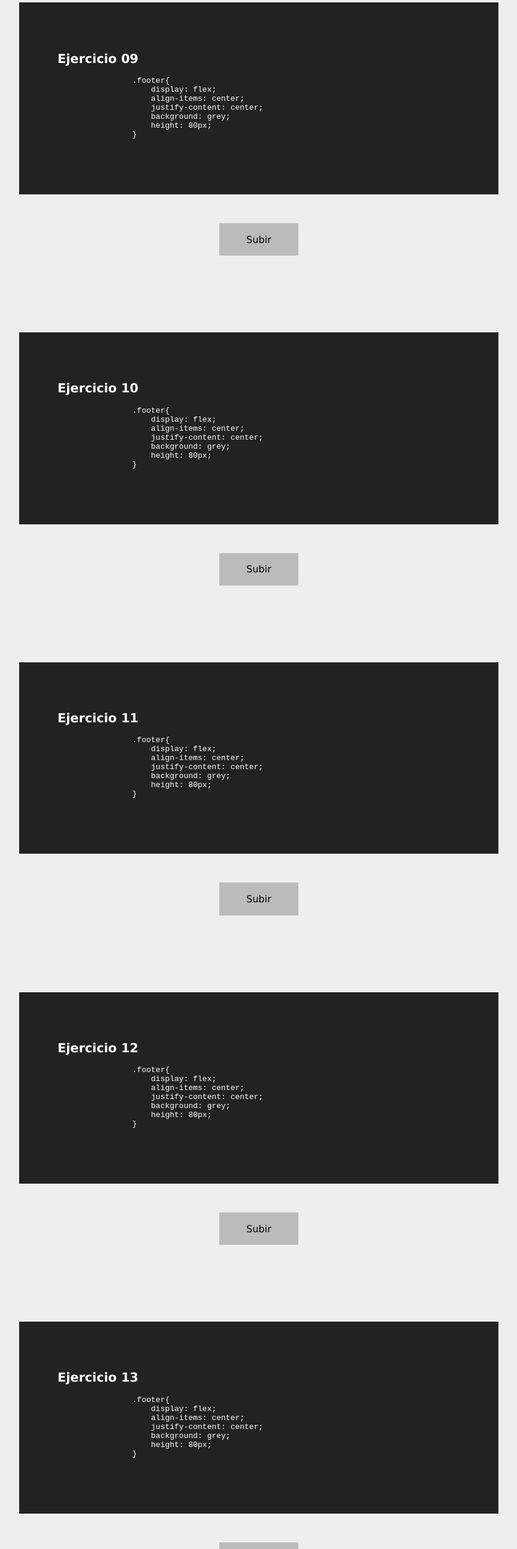
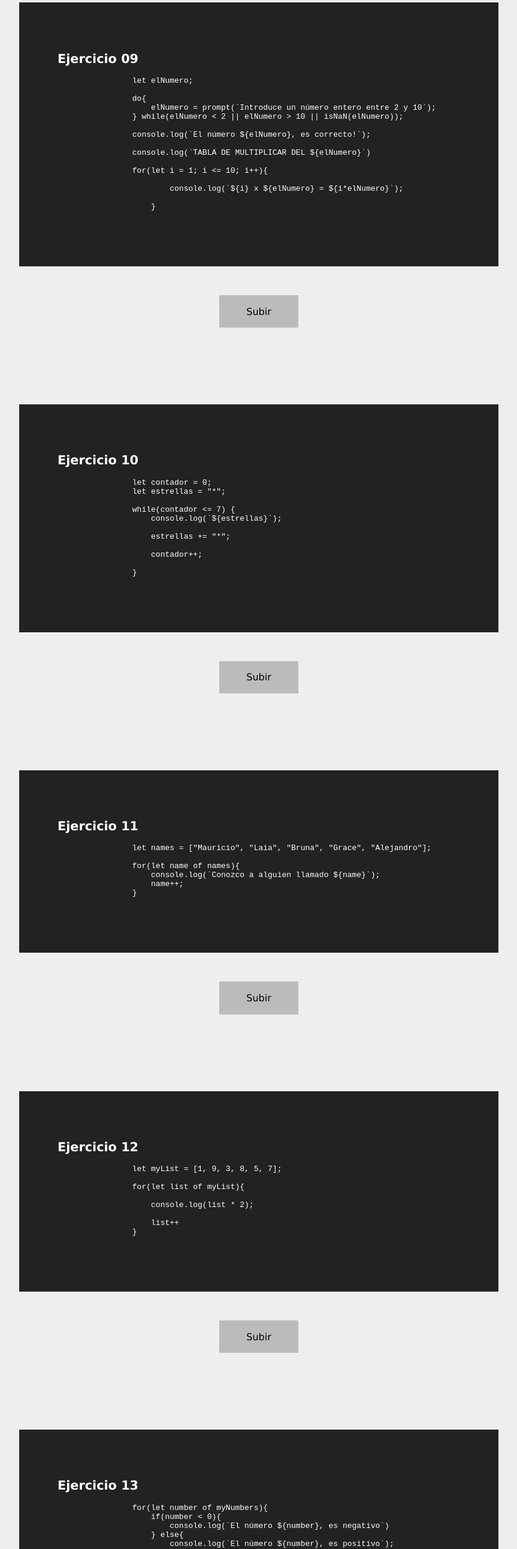
Before and after one commit to maomur/Ejercicios-Basicos-JS, a plain HTML site: page index.html in a window 1280 px wide. Shown: the part 7400-9982 px from the top of the page at 60% size, without its empty margins (208-1071 px from the left). Drawn offline with Linux system fonts and the light colour scheme.

Commit message:
Ejercicios Resueltos

```diff
--- a/index.html
+++ b/index.html
@@ -225,7 +225,7 @@
                 }
             </pre>
         </article>
-        <a class="top__button" href="#exercise-5"><p>Subir</p></a>
+        <a class="top__button" href="#exercise-05"><p>Subir</p></a>
 
 
         <article class="results__exercise" id="res-exercise-06">
@@ -276,13 +276,21 @@
         <article class="results__exercise" id="res-exercise-09">
             <h2>Ejercicio 09</h2>
             <pre>
-                .footer{
-                    display: flex;
-                    align-items: center;
-                    justify-content: center;
-                    background: grey;
-                    height: 80px;
-                }
+                let elNumero;
+
+                do{
+                    elNumero = prompt(`Introduce un número entero entre 2 y 10`);
+                } while(elNumero < 2 || elNumero > 10 || isNaN(elNumero));
+
+                console.log(`El número ${elNumero}, es correcto!`);
+
+                console.log(`TABLA DE MULTIPLICAR DEL ${elNumero}`)
+
+                for(let i = 1; i <= 10; i++){
+
+                        console.log(`${i} x ${elNumero} = ${i*elNumero}`);
+
+                    }
             </pre>
         </article>
         <a class="top__button" href="#exercise-09"><p>Subir</p></a>
@@ -290,12 +298,16 @@
         <article class="results__exercise" id="res-exercise-10">
             <h2>Ejercicio 10</h2>
             <pre>
-                .footer{
-                    display: flex;
-                    align-items: center;
-                    justify-content: center;
-                    background: grey;
-                    height: 80px;
+                let contador = 0;
+                let estrellas = "*";
+
+                while(contador <= 7) {
+                    console.log(`${estrellas}`);
+
+                    estrellas += "*";
+
+                    contador++;
+
                 }
             </pre>
         </article>
@@ -304,12 +316,11 @@
         <article class="results__exercise" id="res-exercise-11">
             <h2>Ejercicio 11</h2>
             <pre>
-                .footer{
-                    display: flex;
-                    align-items: center;
-                    justify-content: center;
-                    background: grey;
-                    height: 80px;
+                let names = ["Mauricio", "Laia", "Bruna", "Grace", "Alejandro"];
+
+                for(let name of names){
+                    console.log(`Conozco a alguien llamado ${name}`);
+                    name++;
                 }
             </pre>
         </article>
@@ -319,12 +330,13 @@
         <article class="results__exercise" id="res-exercise-12">
             <h2>Ejercicio 12</h2>
             <pre>
-                .footer{
-                    display: flex;
-                    align-items: center;
-                    justify-content: center;
-                    background: grey;
-                    height: 80px;
+                let myList = [1, 9, 3, 8, 5, 7];
+
+                for(let list of myList){
+
+                    console.log(list * 2);
+
+                    list++
                 }
             </pre>
         </article>
@@ -334,12 +346,13 @@
         <article class="results__exercise" id="res-exercise-13">
             <h2>Ejercicio 13</h2>
             <pre>
-                .footer{
-                    display: flex;
-                    align-items: center;
-                    justify-content: center;
-                    background: grey;
-                    height: 80px;
+                for(let number of myNumbers){
+                    if(number < 0){
+                        console.log(`El número ${number}, es negativo`)
+                    } else{
+                        console.log(`El número ${number}, es positivo`);
+
+                    }
                 }
             </pre>
         </article>
@@ -349,13 +362,39 @@
         <article class="results__exercise" id="res-exercise-14">
             <h2>Ejercicio 14</h2>
             <pre>
-                .footer{
-                    display: flex;
-                    align-items: center;
-                    justify-content: center;
-                    background: grey;
-                    height: 80px;
+                let userNumber = Number(prompt(`Adivina un número secreto entre 1 y 100.`));
+
+                let systemNumber = Math.floor((Math.random() * 100) + 1);
+
+
+                let contador = 6;
+
+                while(contador >= 1){
+
+                    if(systemNumber > userNumber && contador > 1){
+                        console.log(`Incorrecto, el número ingresado ${userNumber} es menor`);
+                        contador--;
+                        console.log(`Te quedan ${contador} intentos`);
+                        userNumber = Number(prompt(`Adivina un número secreto entre 1 y 100.`));
+
+                    } else if(systemNumber < userNumber && contador > 1){
+                        console.log(`Incorrecto, el número ingresado ${userNumber} es mayor`);
+                        contador--;
+                        console.log(`Te quedan ${contador} intentos`);
+                        userNumber = Number(prompt(`Adivina un número secreto entre 1 y 100.`));
+
+                    } else if (systemNumber === userNumber){
+                        console.log(`Felicitaciones, has adivinado el número secreto!`);
+                        break;
+                    } else {
+                        console.log('Se han acabado tus intentos!!');
+                        break;
+                    }
                 }
+
+                console.log(`EL NÚMERO SECRETO ERA: ${systemNumber}`);
+
+
             </pre>
         </article>
         <a class="top__button" href="#exercise-14"><p>Subir</p></a>
--- a/main.js
+++ b/main.js
@@ -205,6 +205,7 @@ EJERCICIO 09
 2. Comprobar y repetir pregunta si no es correcto.
 3. Crear un bucle for para la tabla de multiplicar de dicho número.
 
+
 let elNumero;
 
 do{
@@ -213,8 +214,17 @@ do{
 
 console.log(`El número ${elNumero}, es correcto!`);
 
+console.log(`TABLA DE MULTIPLICAR DEL ${elNumero}`)
+
+for(let i = 1; i <= 10; i++){
+
+        console.log(`${i} x ${elNumero} = ${i*elNumero}`);
+
+    }
+
 **********************************************
 */
+
 
 
 /*
@@ -222,25 +232,136 @@ console.log(`El número ${elNumero}, es correcto!`);
 
 EJERCICIO 10:
 
-1.
+Seudocódigo:
+1. Creamos la variable contador
+2. Creamos la variable estrellas
+3. Creamos un bucle while
+4. Mostramos en consola el resultado de estrellas
+5. Aumentamos el contador en 1
+6. Aumentamos estrellas en *
+
+
+let contador = 0;
+let estrellas = "*";
+
+while(contador <= 7) {
+    console.log(`${estrellas}`);
+
+    estrellas += "*";
+
+    contador++;
+
+}
+
+
+
+**********************************************
+*/
+
+/*
+**********************************************
+
+EJERCICIO 11:
+
+let names = ["Mauricio", "Laia", "Bruna", "Grace", "Alejandro"];
+
+for(let name of names){
+    console.log(`Conozco a alguien llamado ${name}`);
+    name++;
+}
+
 
 **********************************************
 */
 
 
 /*
-**********************************************
+***********************************************
 
-EJERCICIO 11:
+EJERCICIO 12:
 
-1.
+let myList = [1, 9, 3, 8, 5, 7];
 
-**********************************************
+for(let list of myList){
+
+    console.log(list * 2);
+
+    list++
+}
+
+
+***********************************************
 */
 
-let names = [0, 1, 2, 3, 4, 5];
 
-for (let name of names){
-    name++;
-    console.log(name);
+/*
+************************************************
+
+EJERCICIO 13:
+Seudocódigo:
+1. Cramos un array con 10 números
+2. Creamos un for of
+3. Creamos por dentro un if para validar si es negativo o positivo.
+4. Imprimimos el resultado
+
+
+let myNumbers = [19, -04, 14, 15, -8, 4, 3, 43, 79, 0];
+
+console.log(`Los números seleccionados son: ${myNumbers}:`)
+
+for(let number of myNumbers){
+    if(number < 0){
+        console.log(`El número ${number}, es negativo`)
+    } else{
+        console.log(`El número ${number}, es positivo`);
+
+    }
 }
+
+
+************************************************
+*/
+
+
+/*
+***********************************************
+EJERCICIO 14:
+1. Solicitar un número entre 1 y 100
+2. Validar número ingresado
+3. Comprobar si es mayor o menor. o si lo ha adivinado e imprimirlo
+4. Hay solo 6 intentos (bucle)
+
+let userNumber = Number(prompt(`Adivina un número secreto entre 1 y 100.`));
+
+let systemNumber = Math.floor((Math.random() * 100) + 1);
+
+
+let contador = 6;
+
+while(contador >= 1){
+
+    if(systemNumber > userNumber && contador > 1){
+        console.log(`Incorrecto, el número ingresado ${userNumber} es menor`);
+        contador--;
+        console.log(`Te quedan ${contador} intentos`);
+        userNumber = Number(prompt(`Adivina un número secreto entre 1 y 100.`));
+
+    } else if(systemNumber < userNumber && contador > 1){
+        console.log(`Incorrecto, el número ingresado ${userNumber} es mayor`);
+        contador--;
+        console.log(`Te quedan ${contador} intentos`);
+        userNumber = Number(prompt(`Adivina un número secreto entre 1 y 100.`));
+
+    } else if (systemNumber === userNumber){
+        console.log(`Felicitaciones, has adivinado el número secreto!`);
+        break;
+    } else {
+        console.log('Se han acabado tus intentos!!');
+        break;
+    }
+}
+
+console.log(`EL NÚMERO SECRETO ERA: ${systemNumber}`);
+
+
+*/
```
Also changed, not shown: screen.png (added), 1 other file.
